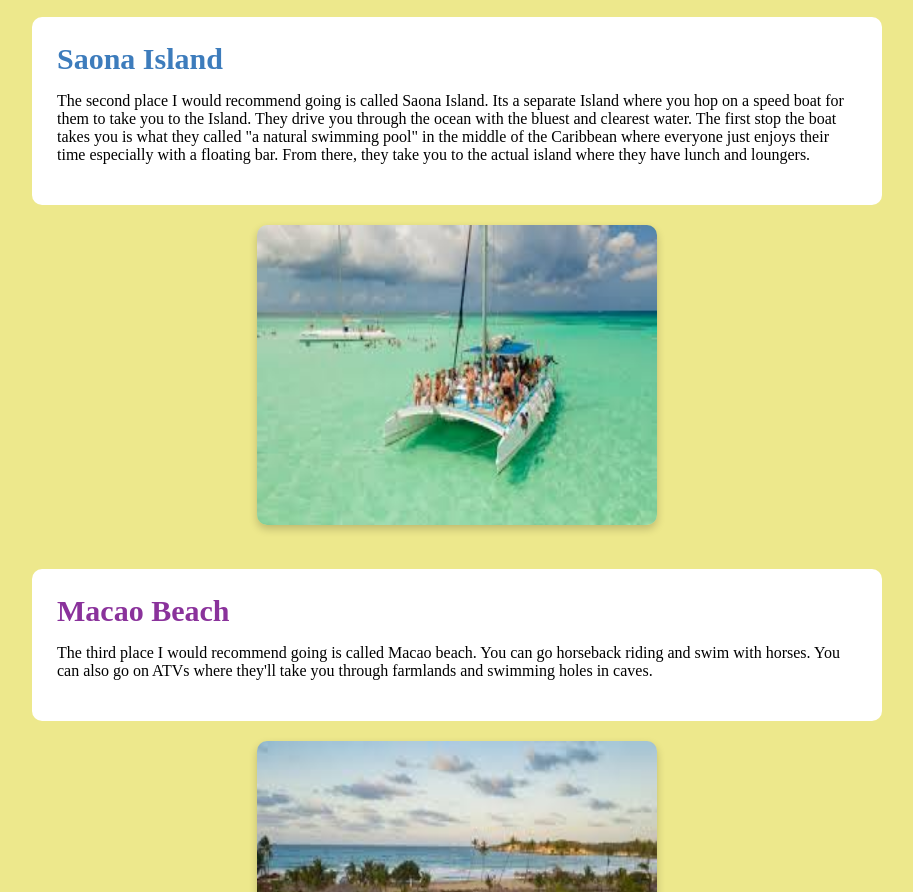
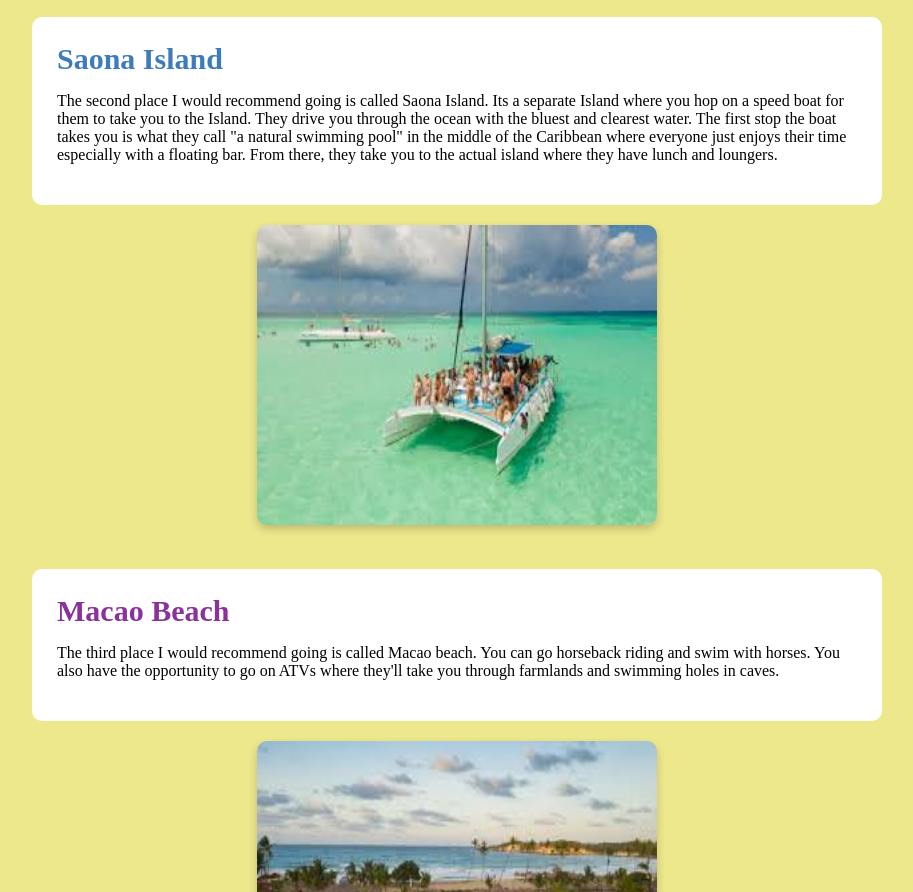
Before and after one commit to fernandadlfuente/CSC-409-WebDesign-Programming, a plain HTML site: page index.html in a window 1280 px wide. Shown: the part 1303-2195 px from the top of the page, without its empty margins (183-1096 px from the left). Drawn offline with Linux system fonts and the light colour scheme.

Commit message:
Revise text for Saona Island and Macao Beach
Updated descriptions for Saona Island and Macao Beach.

```diff
--- a/index.html
+++ b/index.html
@@ -17,7 +17,8 @@
   gtag('config', 'G-HH9THPZJL8');
 </script>
 </head>
-
+    <script src ="js/main.js" defer></script>
+</head>
 
 <body>
 
@@ -48,7 +49,7 @@ First time in Punta Cana? Get ready for an unforgettable trip! Located on the ea
 
         <div class = "text-box">
         <h3> Saona Island </h3>
-        <p>The second place I would recommend going is called Saona Island. Its a separate Island where you hop on a speed boat for them to take you to the Island. They drive you through the ocean with the bluest and clearest water. The first stop the boat takes you is what they called "a natural swimming pool" in the middle of the Caribbean where everyone just enjoys their time especially with a floating bar. From there, they take you to the actual island where they have lunch and loungers.
+        <p>The second place I would recommend going is called Saona Island. Its a separate Island where you hop on a speed boat for them to take you to the Island. They drive you through the ocean with the bluest and clearest water. The first stop the boat takes you is what they call "a natural swimming pool" in the middle of the Caribbean where everyone just enjoys their time especially with a floating bar. From there, they take you to the actual island where they have lunch and loungers.
         </p>
         </div>
         <div class = "saona-box">
@@ -59,7 +60,7 @@ First time in Punta Cana? Get ready for an unforgettable trip! Located on the ea
 <div class = "text-box">
     <h4> Macao Beach </h4>
 
-        <p>The third place I would recommend going is called Macao beach. You can go horseback riding and swim with horses. You can also go on ATVs where they'll take you through farmlands and swimming holes in caves.
+        <p>The third place I would recommend going is called Macao beach. You can go horseback riding and swim with horses. You also have the opportunity to go on ATVs where they'll take you through farmlands and swimming holes in caves.
         </p>
         </div>
         <div class = "macao-box">
```
